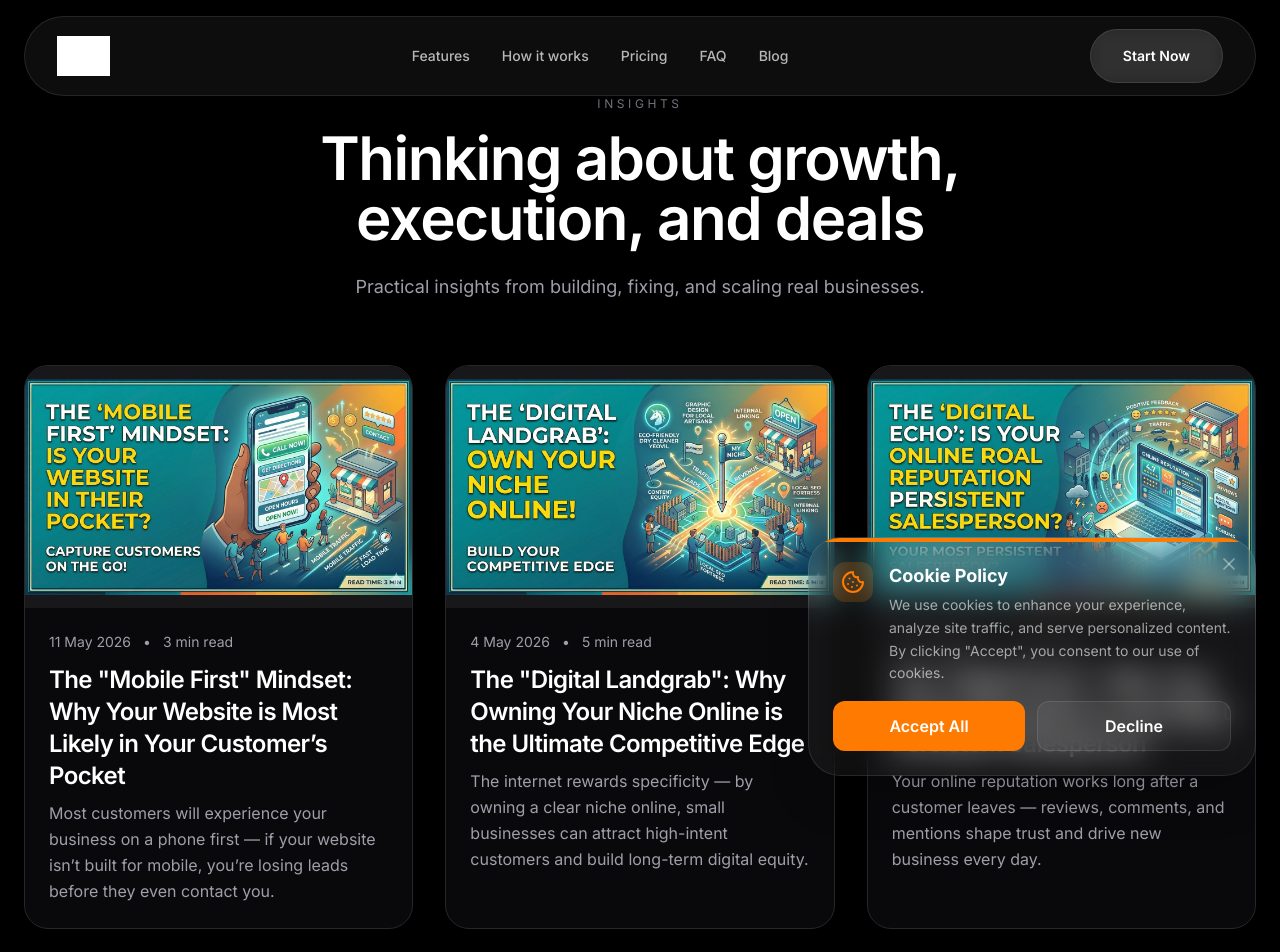
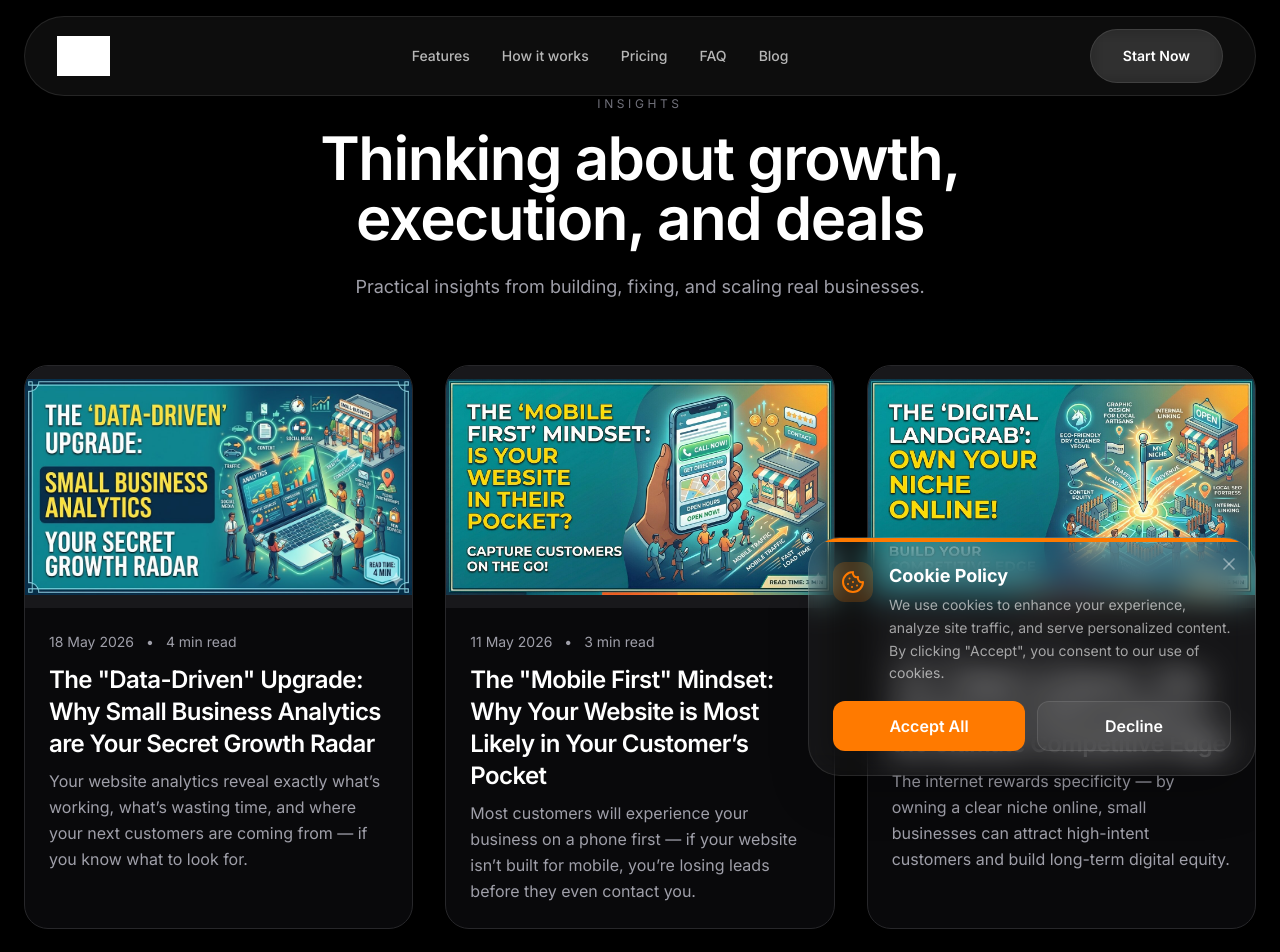
Before and after one commit to JG-OBT/One-Big-Tick, a React (Vite) app: page /blog in a window 1280 px wide. Shown: the top 952 px of the page. Built offline with nearby package versions, Linux system fonts and the light colour scheme; grey boxes are pictures that could not be loaded.

Commit message:
Update blogPosts.ts

```diff
--- a/src/data/blogPosts.ts
+++ b/src/data/blogPosts.ts
@@ -1,4 +1,60 @@
 export const blogPosts = [
+  {
+  slug: "small-business-analytics-growth-radar",
+  title: "The \"Data-Driven\" Upgrade: Why Small Business Analytics are Your Secret Growth Radar",
+  thumbnail: "/blog/Blog27.jpg",
+  date: "18 May 2026",
+  readTime: "4 min read",
+  excerpt:
+    "Your website analytics reveal exactly what’s working, what’s wasting time, and where your next customers are coming from — if you know what to look for.",
+  content: `
+    <p>Imagine driving a car down a winding country road at night with your headlights turned off. You might stay on the blacktop for a little while by pure luck, but eventually, you're going to hit a ditch.</p>
+
+    <p>Running a small business website without checking your data is exactly the same thing.</p>
+
+    <p>Many owners view "analytics" as a technical chore meant for enterprise tech companies with massive data science teams. But for a local business, a few basic metrics are your most powerful growth radar. They tell you exactly where your money is being wasted, where your next big customer is coming from, and what content is actually driving traffic to your digital storefront. This week, we’re unpacking how to easily read the map your visitors are drawing for you.</p>
+
+    <h2>1. Demystifying the Numbers: The 3 Metrics That Actually Matter</h2>
+
+    <p>You don’t need to look at a hundred different graphs to get an accurate pulse on your site. When you log into a basic tracking tool like Google Analytics, strip away the noise and look at these three core numbers:</p>
+
+    <ul>
+      <li><strong>Traffic Sources (Where are they coming from?):</strong> This tells you exactly which marketing channel is pulling its weight. Are people finding you through organic Google searches, a local link on a community forum, or a social media page? If you're spending five hours a week posting on a social platform but it only brings three visitors a month to your hub, it’s time to pivot your energy.</li>
+
+      <li><strong>Top Visited Pages (What do they care about?):</strong> Your traffic will naturally cluster around a few specific pages. Is your "Pricing" page getting hit constantly, or is a specific blog post answering a niche question blowing up? This reveals exactly what your market wants more of, giving you a crystal-clear blueprint for your next piece of content.</li>
+
+      <li><strong>The Conversion Drop-Off (Where are you losing them?):</strong> If you track the journey from your homepage to your checkout or contact form, look at where people bail. If 500 people hit your service page but only two click through to your booking calendar, the roadblock isn't your traffic — it's the layout, clarity, or length of that specific page.</li>
+    </ul>
+
+    <h2>2. The Traffic Multiplier: Using Data to Feed Your Other Channels</h2>
+
+    <p>Website data doesn’t just stay on your website; it should actively fuel your entire small business ecosystem.</p>
+
+    <ul>
+      <li><strong>Supercharging Your Email List:</strong> Look at which blog topic gets the longest engagement time. If people are spending a chunk of time reading about a specific industry problem, use that exact topic as the headline for your next monthly email newsletter. You already know the interest is there; you're just bringing the solution directly to their inbox.</li>
+
+      <li><strong>Refining Your Local Outreach:</strong> If your analytics show a sudden spike in organic visitors from a neighboring town, take action in the real world. Use that data as a green light to target that specific geographic area for local partnerships, a geo-targeted social media push, or community event sponsorships.</li>
+    </ul>
+
+    <h2>3. Three 10-Minute Data Tasks for Monday Morning</h2>
+
+    <p>You don't need to live inside your dashboard. Set a calendar reminder once a week for a quick ten-minute health check:</p>
+
+    <ul>
+      <li><strong>Look for the High Bounce Pages:</strong> Identify any page where users leave almost immediately. Usually, this means the page is either loading too slowly or the headline doesn't match what the user expected to find.</li>
+
+      <li><strong>Check Your Internal Search Bar:</strong> If your site has a search function, look at the logs to see what terms people are typing into it. If twenty people searched for a service you offer but don't have listed on the main menu, your navigation is hiding your revenue.</li>
+
+      <li><strong>Monitor Your Device Split:</strong> Double-check whether your traffic shifted more heavily toward mobile this month. If it did, pull up your top three most-visited pages on your phone to make sure the user experience is still flawless.</li>
+    </ul>
+
+    <h2>The Bottom Line</h2>
+
+    <p>Data isn't about looking backward at what happened; it’s about predicting where your business needs to go next. When you start making business decisions based on how real people are navigating your site rather than guesswork, you eliminate the friction holding your business back.</p>
+
+    <p><strong>When was the last time you checked where your website visitors actually come from? Take five minutes to peek under the hood today — the answer might completely change your marketing plan for next month!</strong></p>
+  `,
+},
   {
   slug: "mobile-first-website-design",
   title: "The \"Mobile First\" Mindset: Why Your Website is Most Likely in Your Customer’s Pocket",
```
